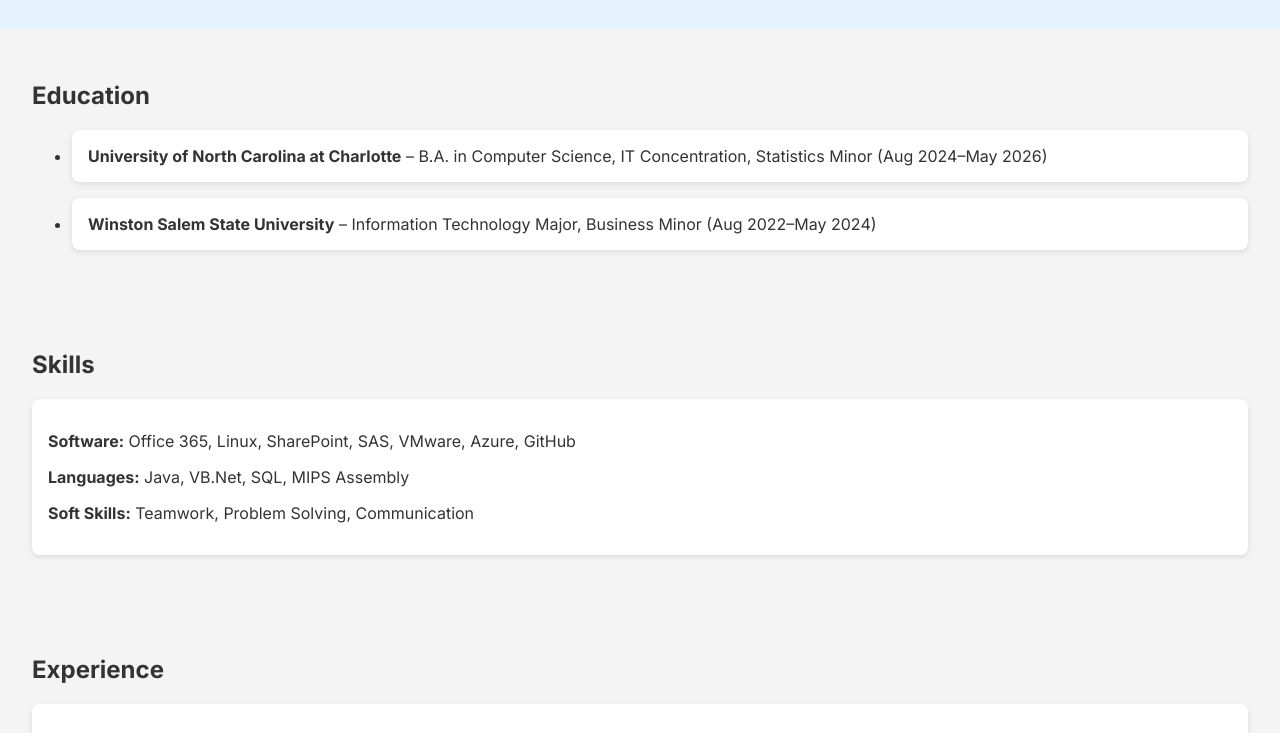
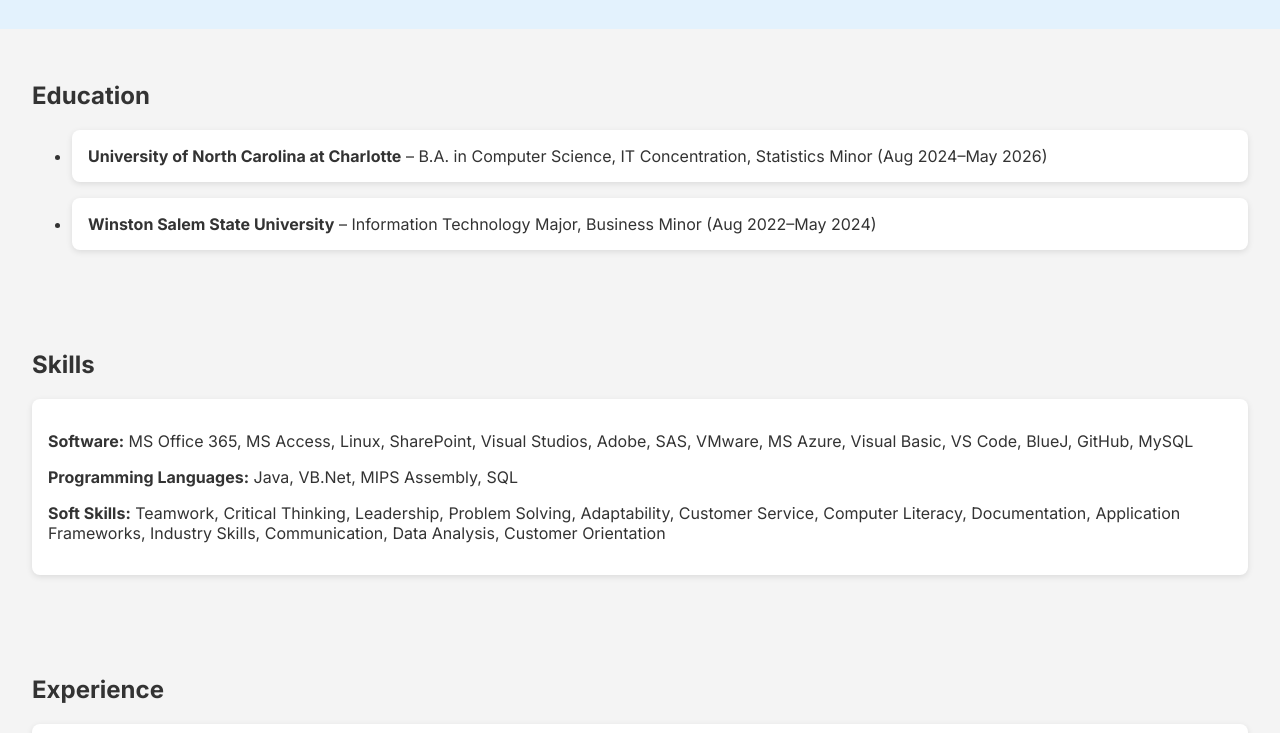
Before and after one commit to btramuel/brian-resume-site, a plain HTML site: page index.html in a window 1280 px wide. Shown: the part 435-1168 px from the top of the page. Drawn offline with Linux system fonts and the light colour scheme.

```diff
--- a/index.html
+++ b/index.html
@@ -62,12 +62,13 @@
   <div class="container">
     <h2>Skills</h2>
     <div class="card">
-        <p><strong>Software:</strong> Office 365, Linux, SharePoint, SAS, VMware, Azure, GitHub</p>
-        <p><strong>Languages:</strong> Java, VB.Net, SQL, MIPS Assembly</p>
-        <p><strong>Soft Skills:</strong> Teamwork, Problem Solving, Communication</p>
+      <p><strong>Software:</strong> MS Office 365, MS Access, Linux, SharePoint, Visual Studios, Adobe, SAS, VMware, MS Azure, Visual Basic, VS Code, BlueJ, GitHub, MySQL</p>
+      <p><strong>Programming Languages:</strong> Java, VB.Net, MIPS Assembly, SQL</p>
+      <p><strong>Soft Skills:</strong> Teamwork, Critical Thinking, Leadership, Problem Solving, Adaptability, Customer Service, Computer Literacy, Documentation, Application Frameworks, Industry Skills, Communication, Data Analysis, Customer Orientation</p>
     </div>
   </div>
 </section>
+
 
   <section id="experience" class="section">
     <div class="container">
```
Lines whose indentation alone changed are shown as unchanged.
